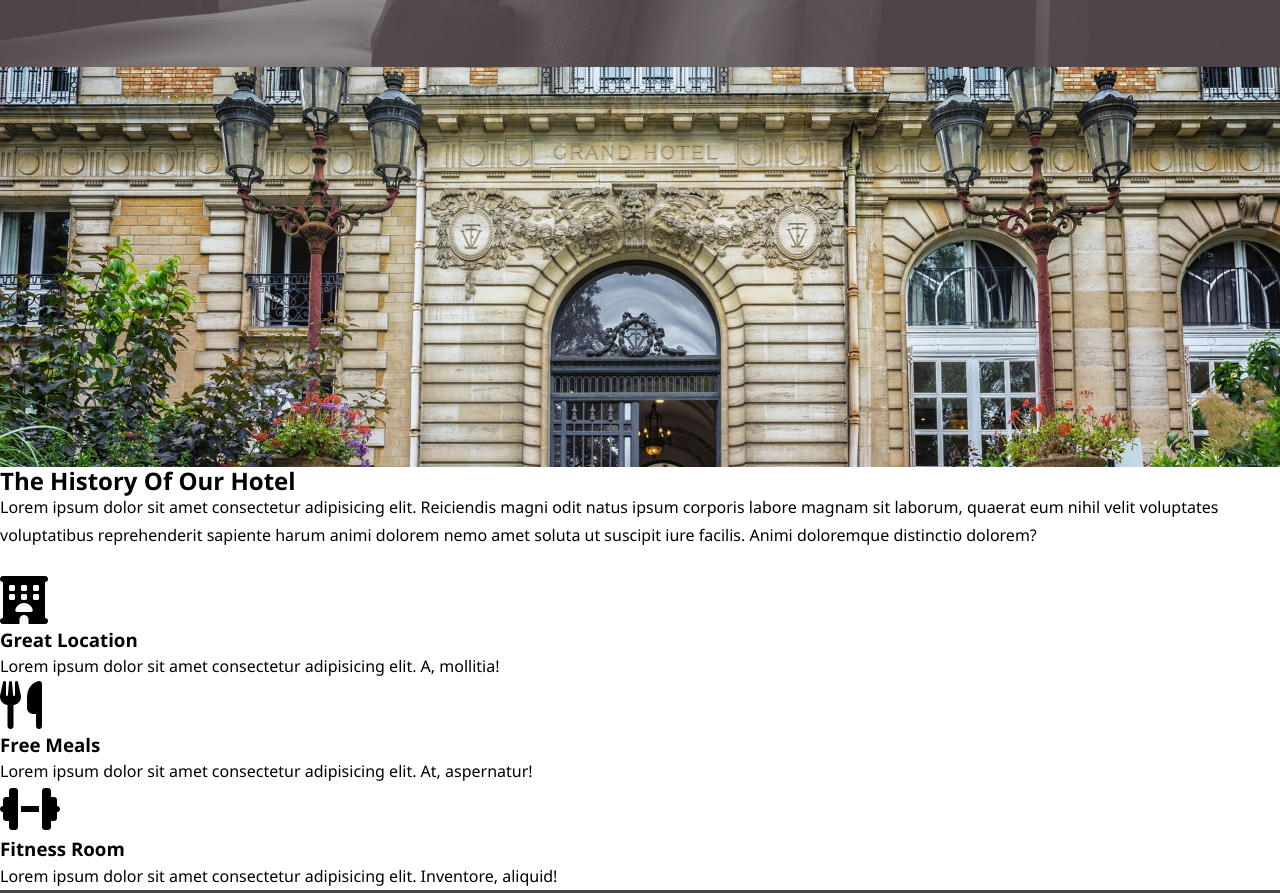
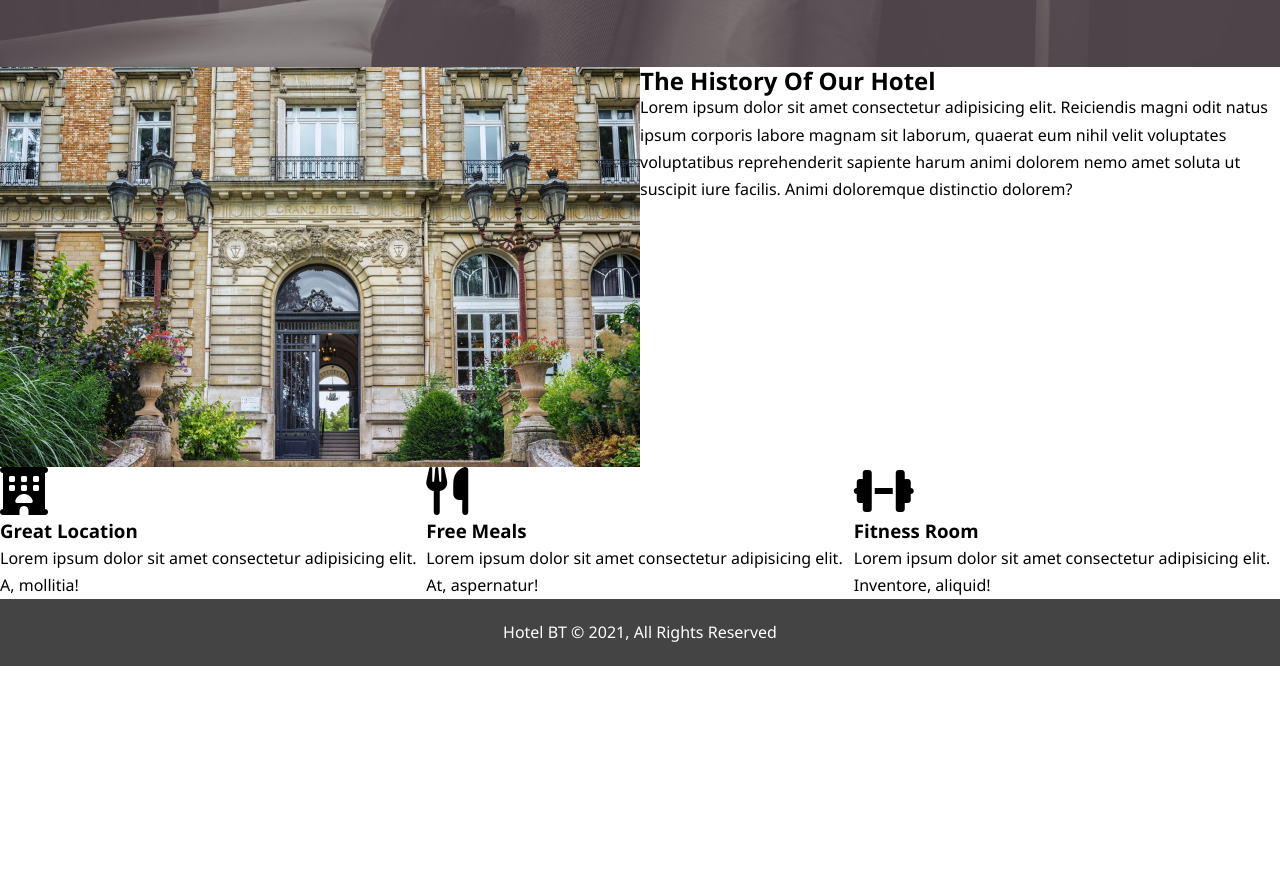
Before and after one commit to jacobsdar/hotel-website, a plain HTML site: page index.html in a window 1280 px wide. Shown: the part 600-1493 px from the top of the page. After the commit the page ends 1266 px from the top, so only its background shows below. Drawn offline with Linux system fonts and the light colour scheme.

Commit message:
Add container sizes and floats to index.html

```diff
--- a/css/style.css
+++ b/css/style.css
@@ -111,10 +111,13 @@ footer {
 }
 
 /* Style history image and set container height */
+/* Set width of img container to 50% of container and float to left */
 
 .history-img {
     background: url(/img/photo-1.jpg) center/cover;
+    float: left;
     height: 400px;
+    width: 50%;
 }
 
 /* Style About Images */
@@ -140,3 +143,38 @@ footer {
     border-radius: 50%;
     width: 100px;
 }
+
+/* Set floats and overflows and container sizes */
+
+.history-main {
+    width: 100%;
+}
+
+/* Set history-text div to 50% and float to right */
+
+.history-text {
+    float: right;
+    width: 50%;
+}
+
+/* Floats are causing bottom elements to spill into space, use div to clear both floats */
+
+.clr {
+    clear: both;
+}
+
+/* Set info block sizes and heights and float them */
+
+.info {
+    width: 33.3%;
+}
+
+/* Create utility class to float boxes */
+
+.flt-l {
+    float: left;
+}
+
+.flt-r {
+    float: right;
+}
--- a/index.html
+++ b/index.html
@@ -36,23 +36,25 @@
             <a href="about.html">Read More</a>
         </div>
     </section>
+    <div class="clr"></div>
     <section>
-        <div>
+        <div class="info flt-l">
             <i class="fas fa-hotel fa-3x"></i>
             <h3>Great Location</h3>
             <p>Lorem ipsum dolor sit amet consectetur adipisicing elit. A, mollitia!</p>
         </div>
-        <div>
+        <div class="info flt-l">
             <i class="fas fa-utensils fa-3x"></i>
             <h3>Free Meals</h3>
             <p>Lorem ipsum dolor sit amet consectetur adipisicing elit. At, aspernatur!</p>
         </div>
-        <div>
+        <div class="info flt-r">
             <i class="fas fa-dumbbell fa-3x"></i>
             <h3>Fitness Room</h3>
             <p>Lorem ipsum dolor sit amet consectetur adipisicing elit. Inventore, aliquid!</p>
         </div>
     </section>
+    <div class="clr"></div>
     <footer>
         <p>Hotel BT &copy; 2021, All Rights Reserved</p>
     </footer>
```
